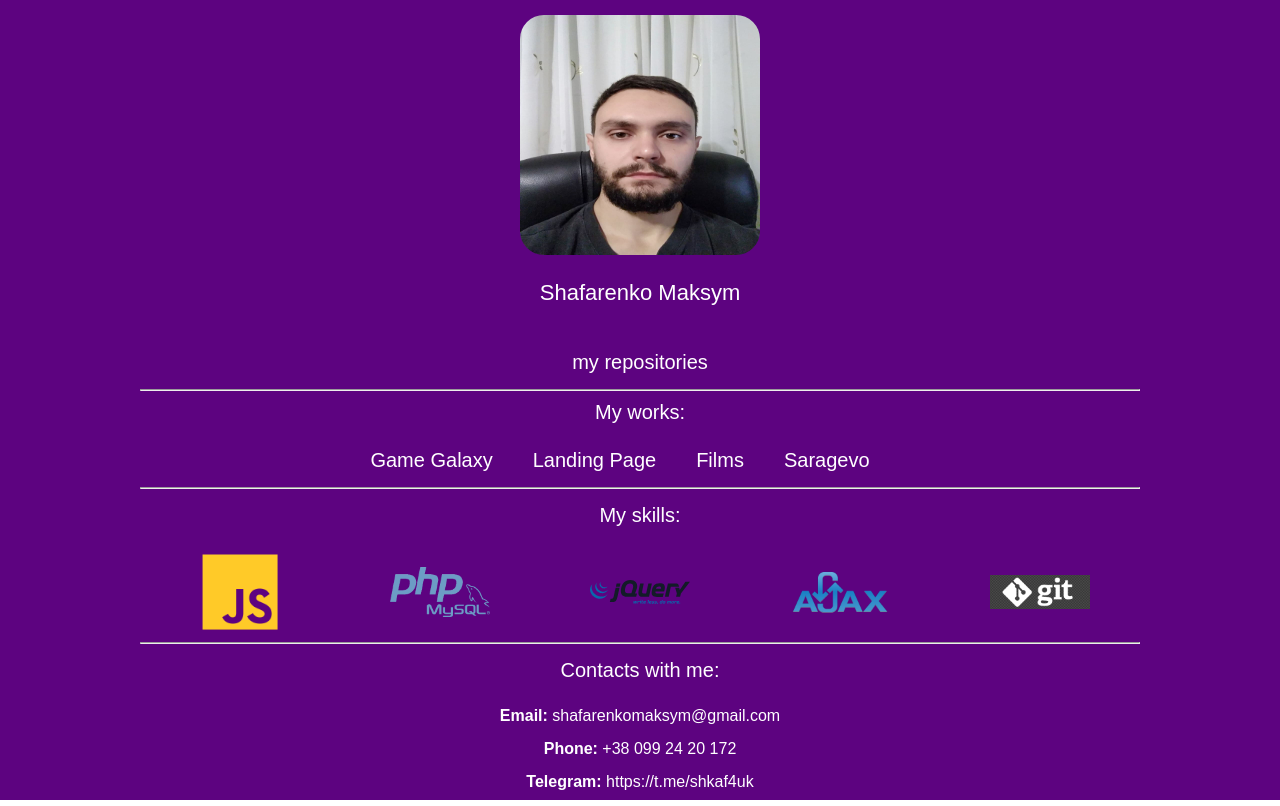
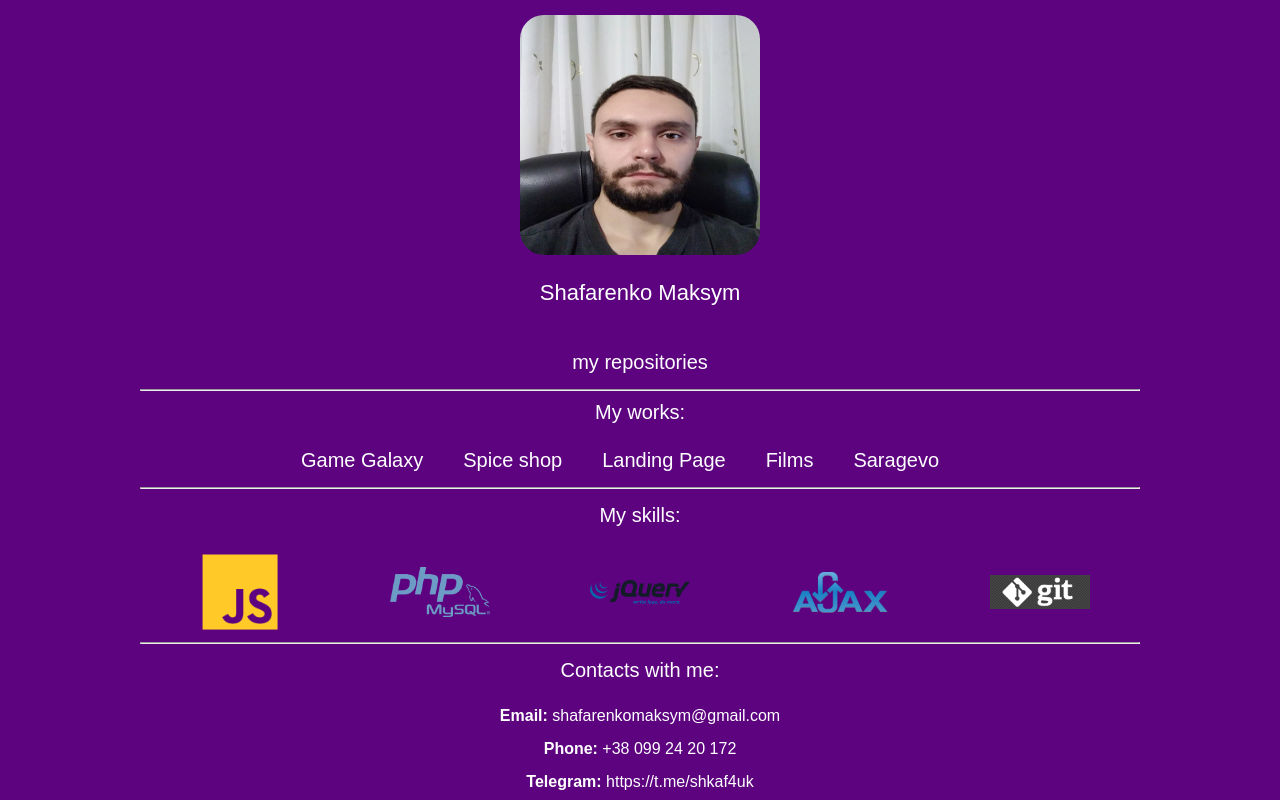
Before and after one commit to shkaf4uk/shkaf4uk.github.io, a plain HTML site: page my_profile/index.html in a window 1280 px wide. Drawn offline with Linux system fonts and the light colour scheme.

Commit message:
add shop

```diff
--- a/my_profile/index.html
+++ b/my_profile/index.html
@@ -23,6 +23,7 @@
             <div class="my__works flex aic jcc">
                 <ul>
                     <li><a href="https://shkaf4uk.github.io/game_galaxian_v0.9.4/">Game Galaxy</a></li>
+                    <li><a href="https://shkaf4uk.github.io/game_galaxian_v0.9.4/">Spice shop</a></li>
                     <li><a href="https://shkaf4uk.github.io/landing_page_1/">Landing Page</a></li>
                     <li><a href="https://shkaf4uk.github.io/kino/">Films</a></li>
                     <li><a href="https://shkaf4uk.github.io/saragevo/">Saragevo</a></li>
```
